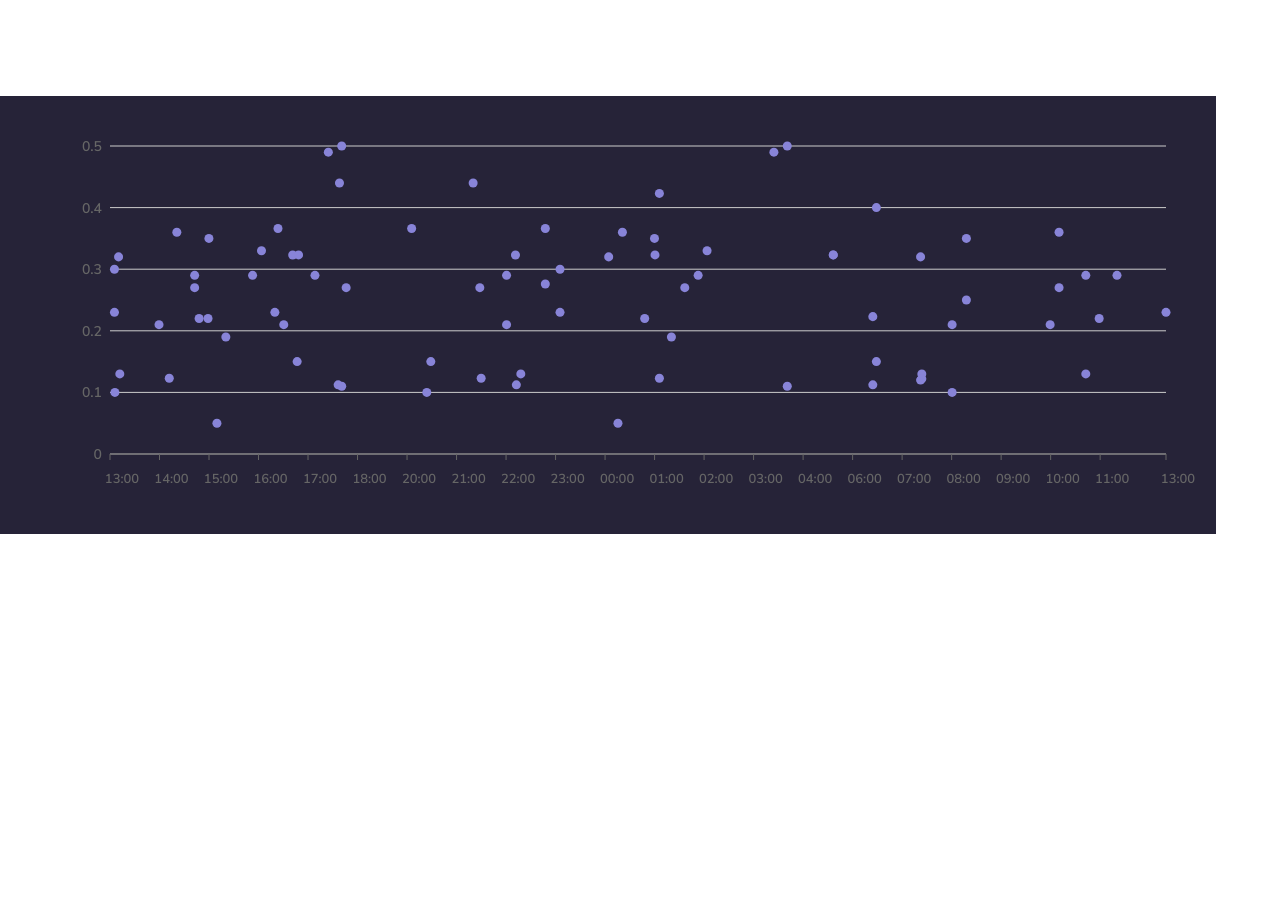
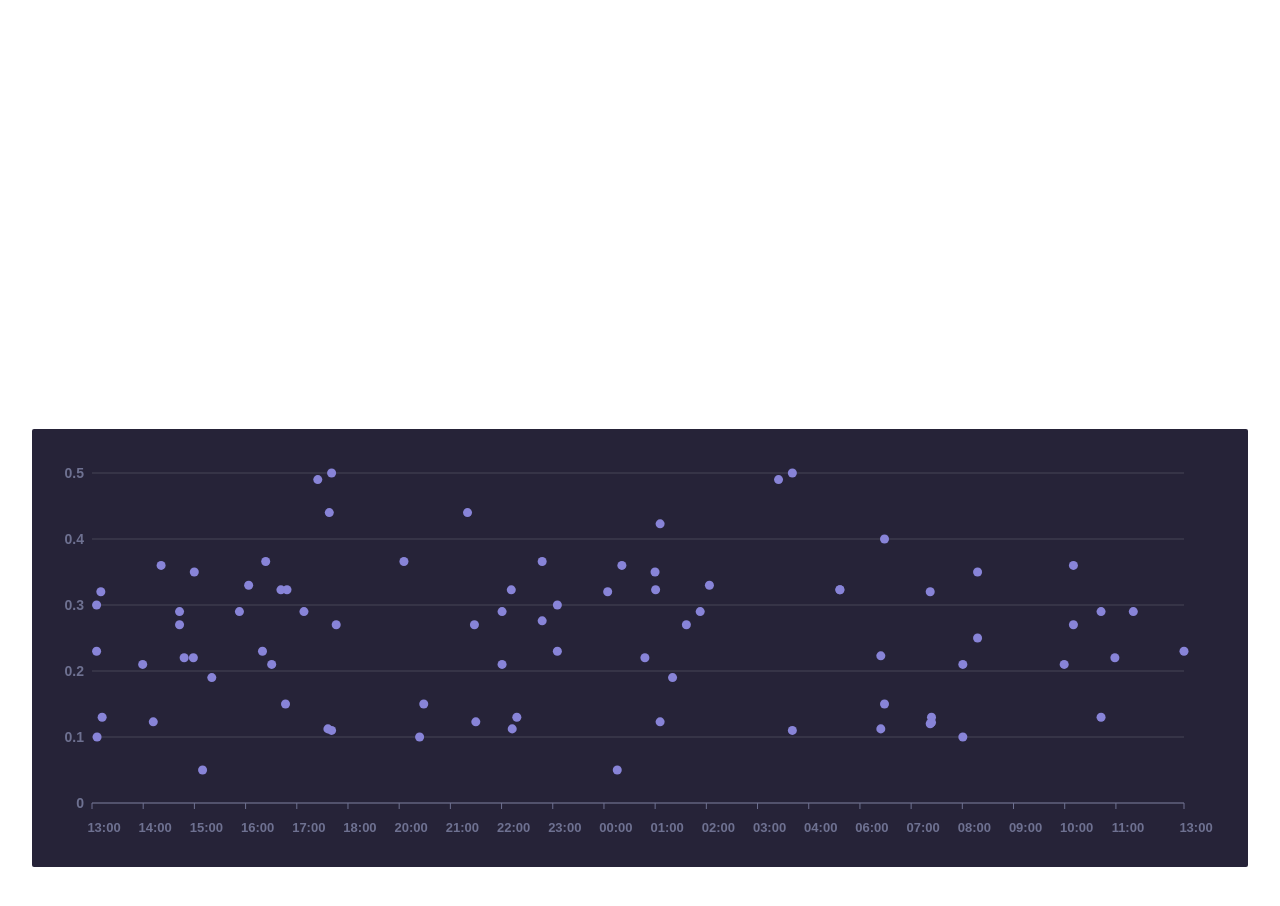
Before and after one commit to lirbre/lumx-studios-test, a Next.js app: page / in a window 1280 px wide. Shown: the top 906 px of the page. Before the commit the page ends 800 px from the top, so only its background shows below. Built offline with nearby package versions, Linux system fonts and the light colour scheme.

Commit message:
chore[scatter]: styled font (size/family) + tooltip

```diff
--- a/src/components/_charts/Scatter.tsx
+++ b/src/components/_charts/Scatter.tsx
@@ -1,4 +1,5 @@
 import moment from 'moment'
+import { useMemo } from 'react'
 import {
   CartesianGrid,
   ResponsiveContainer,
@@ -103,30 +104,40 @@ export const ComponentScatter = () => {
     <ResponsiveContainer
       width={'100%'}
       height={438}
-      className="max-w-[1216px] bg-[#262338]"
+      className="max-w-[1216px] rounded-[2px] bg-[#262338]"
     >
+      {useMemo(
+        () => (
           <ScatterChart
-        width={400}
+            width={1200}
             height={400}
             margin={{
-          top: 50,
-          right: 50,
-          bottom: 50,
-          left: 50
+              top: 44,
+              right: 64,
+              bottom: 34,
+              left: 0
             }}
           >
-        <CartesianGrid xHeight={0.5} vertical={false} />
+            <CartesianGrid
+              color="#262338"
+              xHeight={0.5}
+              vertical={false}
+              strokeWidth={0.2}
+            />
             <XAxis
               dataKey="timestamp"
               domain={domain}
               name="Hour"
-          tickFormatter={(unixTime) => `${moment(unixTime).format('HH')}:00`}
+              tickFormatter={(unixTime) =>
+                `${moment(unixTime).format('HH')}:00`
+              }
               type="number"
               tickCount={24}
               markerHeight={10}
               fontSize={'13px'}
               dx={12}
               dy={12}
+              stroke="#6E7191"
             />
             <YAxis
               dataKey="pricetag"
@@ -137,6 +148,8 @@ export const ComponentScatter = () => {
               domain={[0, 0.5]}
               tickCount={6}
               fontSize={'14px'}
+              stroke="#6E7191"
+              fontWeight={700}
             />
             <Tooltip
               labelClassName="hidden"
@@ -147,7 +160,8 @@ export const ComponentScatter = () => {
               contentStyle={{
                 background: 'rgba(00, 00, 00, 0.2)',
                 backdropFilter: 'blur(4px)',
-            border: 'none'
+                border: 'none',
+                padding: '.6rem 1.2rem'
               }}
               cursor={{ strokeDasharray: '3 3' }}
               formatter={(name: string, value: string | number) => {
@@ -159,6 +173,9 @@ export const ComponentScatter = () => {
             />
             <Scatter name="A school" data={data} fill="#8884d8" />
           </ScatterChart>
+        ),
+        []
+      )}
     </ResponsiveContainer>
   )
 }
--- a/src/pages/index.tsx
+++ b/src/pages/index.tsx
@@ -17,7 +17,7 @@ const Index = () => {
       }
     >
       <div
-        className="pt-24"
+        className="flex h-[1200px] items-center justify-center pt-24"
         onClick={() => setTheme(resolvedTheme === 'dark' ? 'light' : 'dark')}
       >
         <ComponentScatter />
--- a/src/styles/global.css
+++ b/src/styles/global.css
@@ -1,6 +1,7 @@
 @tailwind base;
 @tailwind components;
 @tailwind utilities;
+@import url('https://fonts.googleapis.com/css2?family=Manrope:wght@400;500;600;700&display=swap');
 
 :root {
   /* UI & surface colors */
@@ -28,7 +29,8 @@
 
 html,
 body {
-  @apply bg-primary text-secondary overflow-x-hidden break-words font-nunito font-semibold;
+  @apply bg-primary text-secondary overflow-x-hidden break-words font-semibold;
+  font-family: 'Manrope', sans-serif;
 }
 
 .lock-scroll {
```
Also changed, not shown: 1 other file (tests, documents, lock files or other folders). Lines whose indentation alone changed are shown as unchanged.
